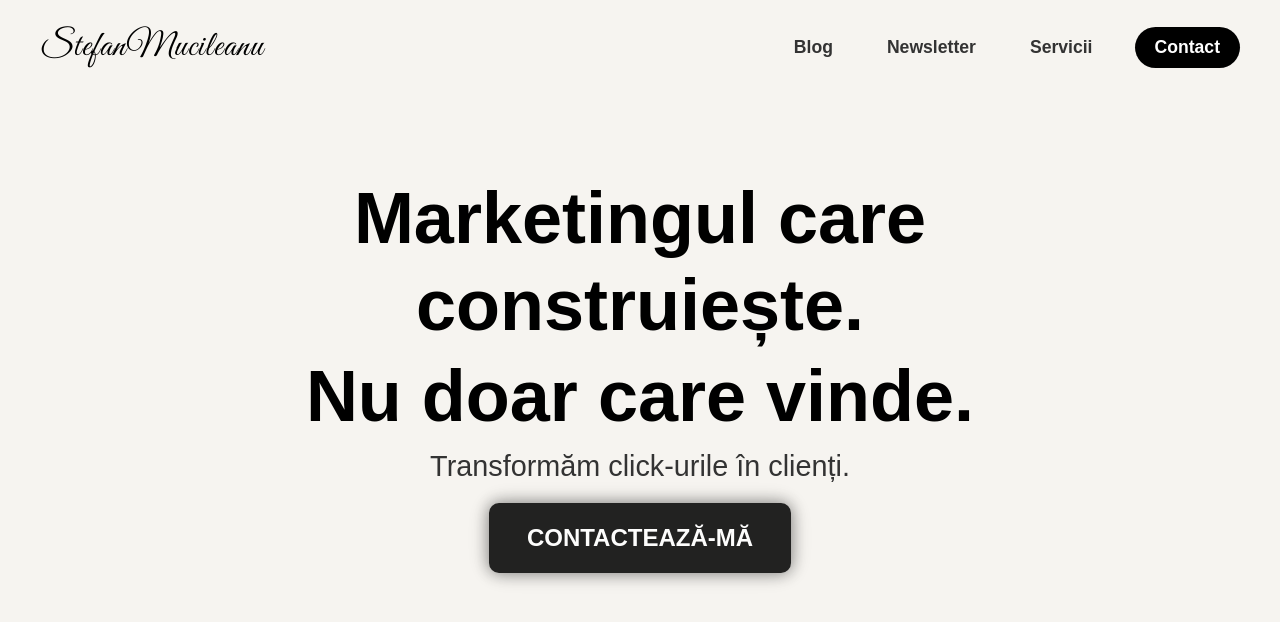
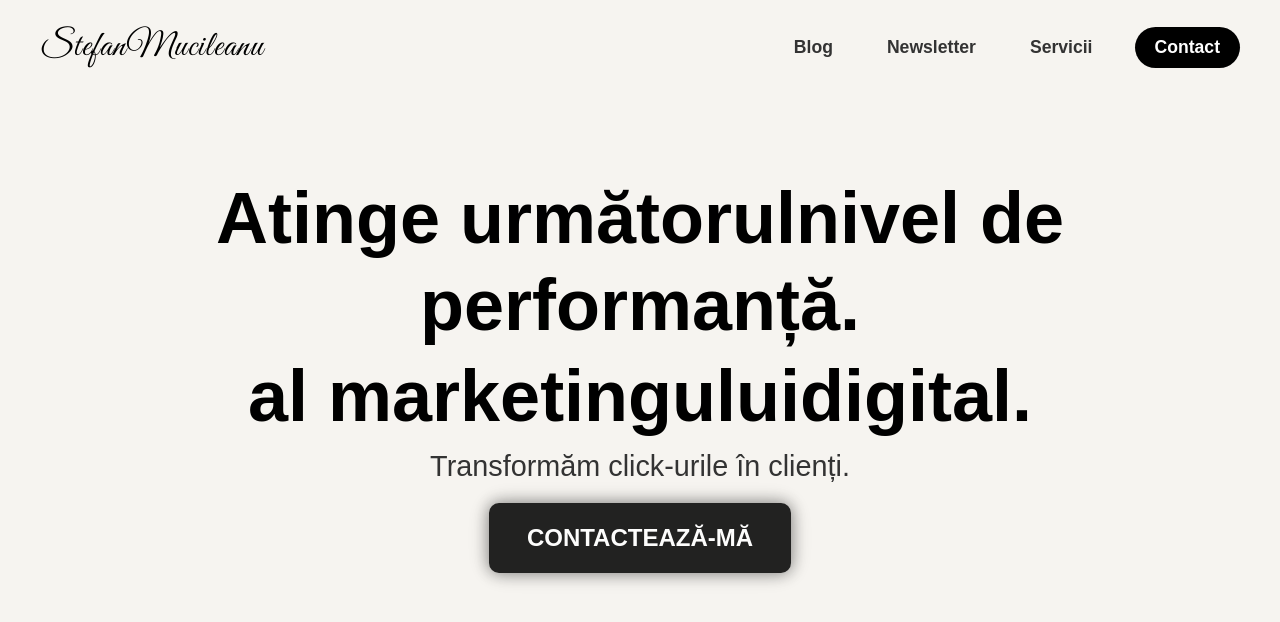
Before and after one commit to mucileanustefan992-ui/stefan-mucileanu.com, a plain HTML site: page index.html in a window 1280 px wide. Drawn offline with Linux system fonts and the light colour scheme.

Commit message:
Update index.html

```diff
--- a/index.html
+++ b/index.html
@@ -29,8 +29,8 @@
         <main class="main-content-area">
             <div class="content-wrapper">
                 <h1 class="main-title">
-                    <span class="title-line">Marketingul care <span class="accent-text">construiește</span>.</span>
-                    <span class="title-line">Nu doar <span class="accent-text">care vinde</span>.</span>
+                    <span class="title-line">Atinge următorul<span class="accent-text">nivel de performanță</span>.</span>
+                    <span class="title-line">al marketingului<span class="accent-text">digital</span>.</span>
                 </h1>
                 <p class="subtitle">Transformăm click-urile în clienți.</p>
                 <a href="contact.html" class="blinking-contact-button">CONTACTEAZĂ-MĂ</a>
```
